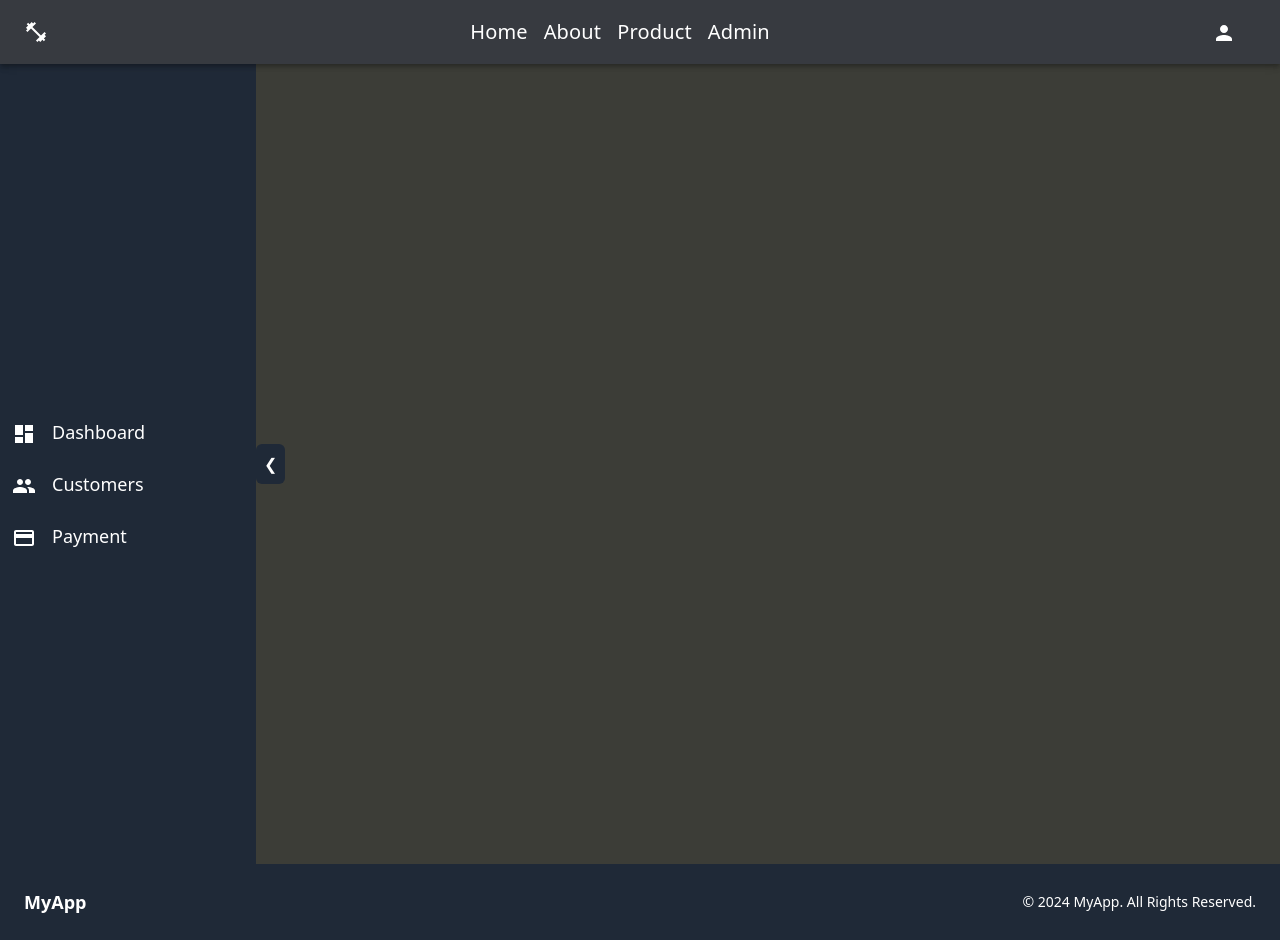
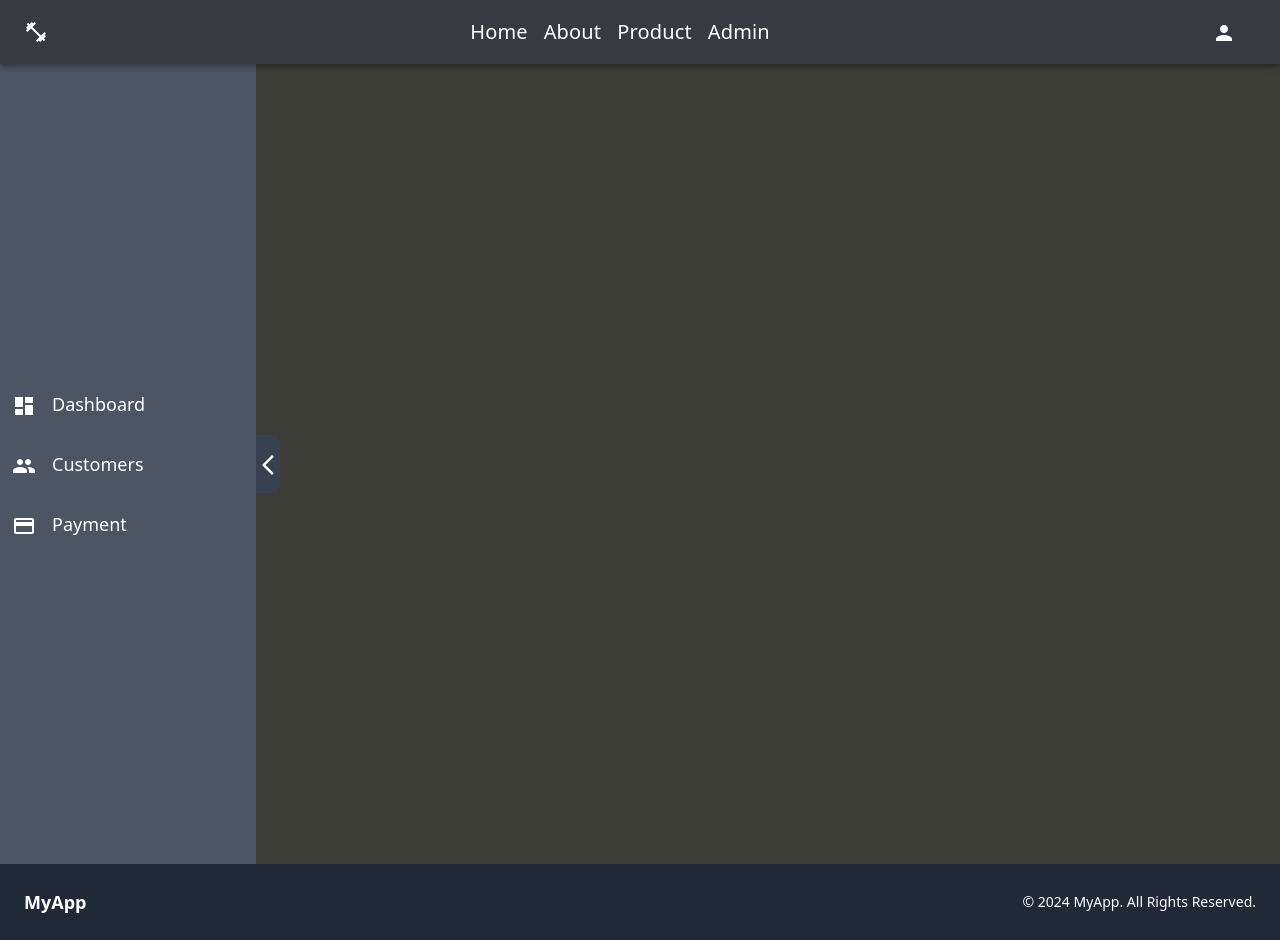
Before and after one commit to Heisen47/gym-frontend, a React (Create React App) app: page /Admin in a window 1280 px wide. Built offline with nearby package versions, Linux system fonts and the light colour scheme; what tailwind-gradient-mask-image would draw is missing.

Commit message:
fixed sidebar

```diff
--- a/src/components/dashboardComponents/Sidebar.jsx
+++ b/src/components/dashboardComponents/Sidebar.jsx
@@ -2,6 +2,8 @@ import React, { useState } from "react";
 import DashboardIcon from "@mui/icons-material/Dashboard";
 import GroupIcon from "@mui/icons-material/Group";
 import PaymentIcon from "@mui/icons-material/Payment";
+import ArrowBackIosNewIcon from '@mui/icons-material/ArrowBackIosNew';
+import ArrowForwardIosIcon from '@mui/icons-material/ArrowForwardIos';
 
 const Sidebar = () => {
   const [isOpen, setIsOpen] = useState(true);
@@ -14,11 +16,11 @@ const Sidebar = () => {
     <div className="flex items-center">
 
       <div
-        className={`bg-gray-800 text-white h-screen flex flex-col justify-center transition-all duration-300 ${
+        className={`bg-gray-600 text-white h-screen flex flex-col justify-center transition-all duration-300 ${
           isOpen ? "w-64" : "w-16"
         }`}
       >
-        <div className="flex flex-col items-center mt-10">
+        <div className="flex flex-col gap-2">
           {/* Menu Items */}
           <div
             className={`flex items-center gap-4 w-full p-3 hover:bg-gray-700 rounded-md ${
@@ -58,9 +60,10 @@ const Sidebar = () => {
 
       <button
         onClick={toggleSidebar}
-        className="text-center bg-gray-800 text-white p-2 rounded-md cursor-pointer"
+        className="text-center bg-gray-700 text-white pt-4 pb-4 cursor-pointer rounded-r-lg
+        "
       >
-        {isOpen ? "❮" : "❯"}
+        {isOpen ? <ArrowBackIosNewIcon /> : <ArrowForwardIosIcon />}
       </button>
     </div>
   );
```
